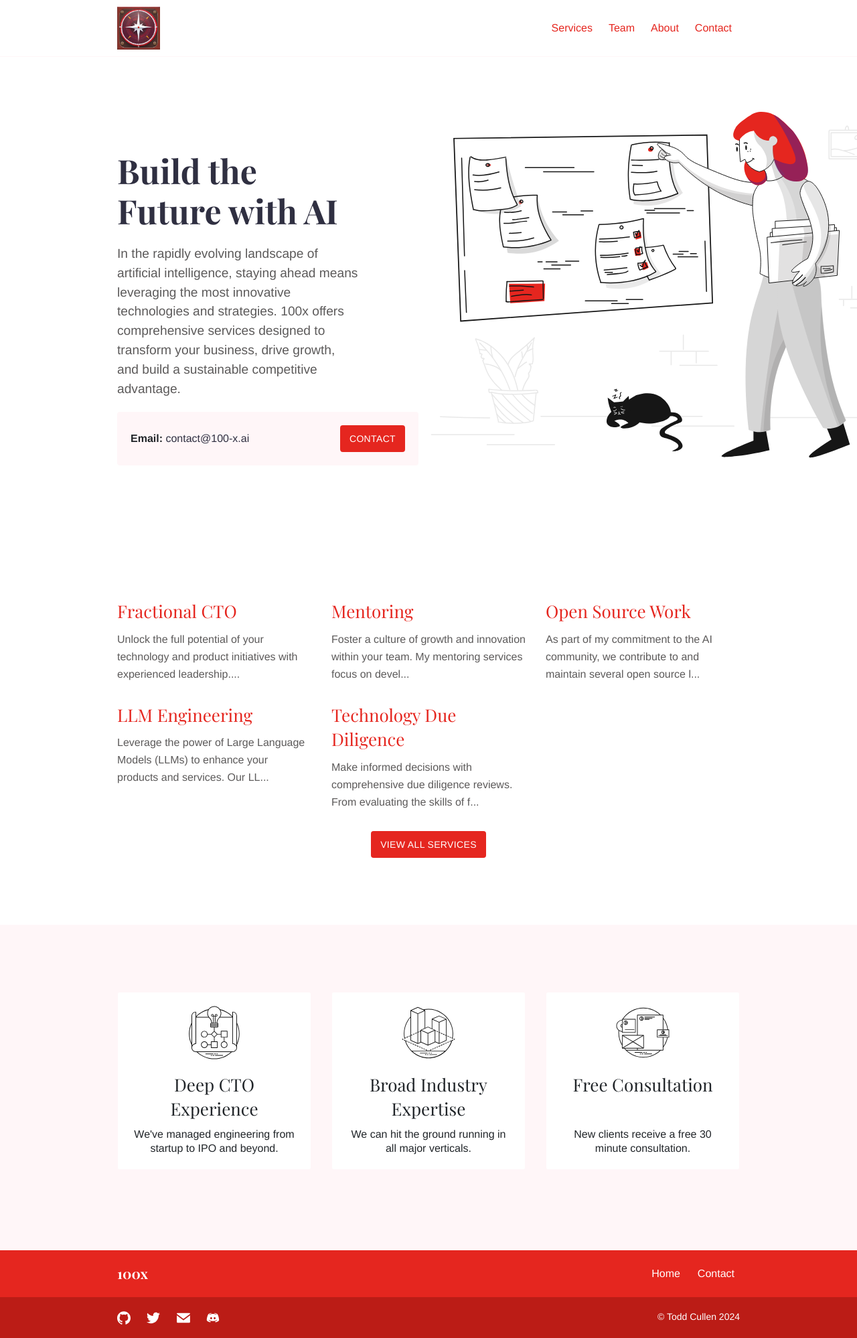
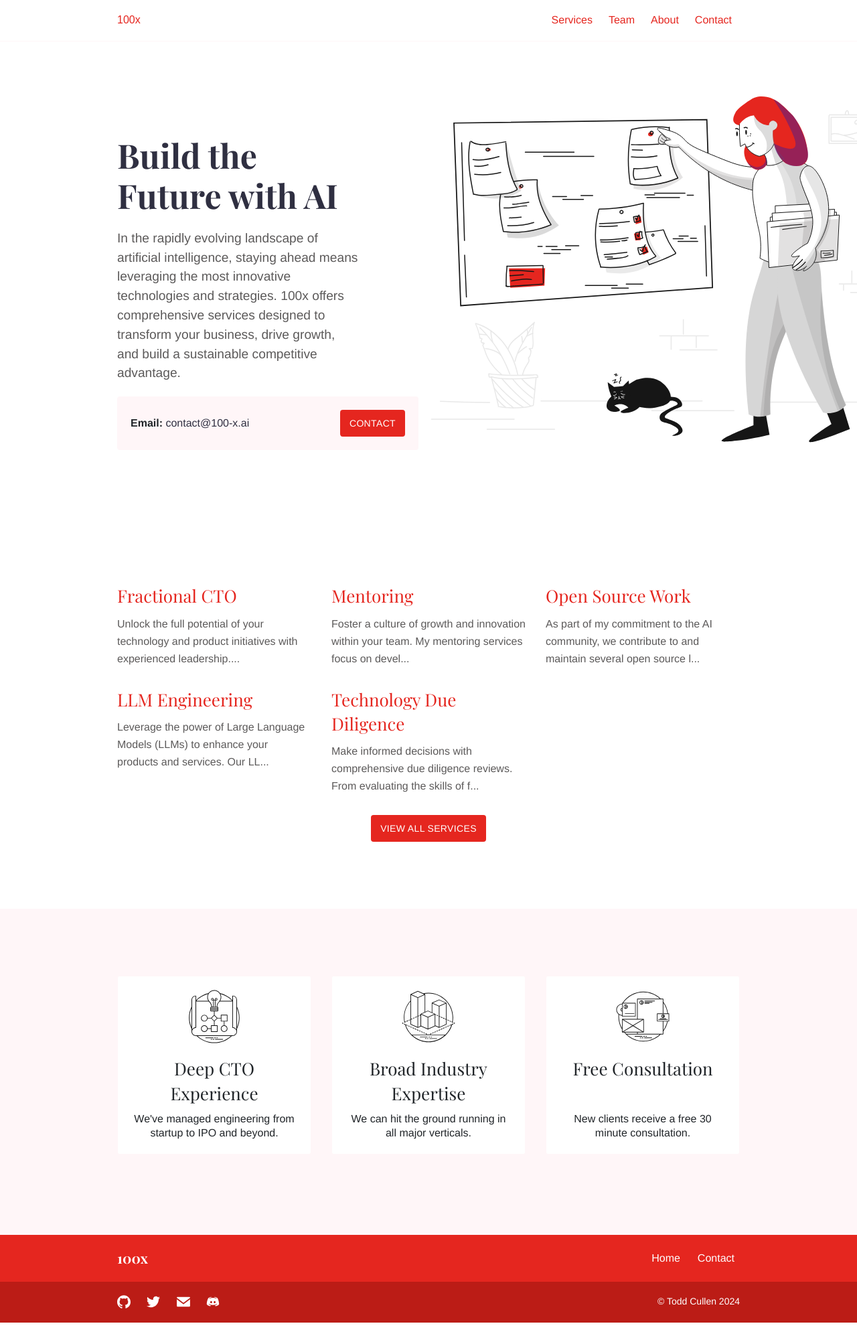
Before and after one commit to Shakakai/100x, a Jekyll site: the page built from index.md, in a window 1280 px wide. Shown: the whole page at 67% size. Built offline with Jekyll 4.4.1, drawn with Linux system fonts in a browser that asks for light colours; some web fonts are replaced; after the commit the page ends 1975 px from its top, so only the background shows below that.

Commit message:
adding a text logo

```diff
--- a/_includes/header.html
+++ b/_includes/header.html
@@ -1,10 +1,20 @@
 <div class='header'>
   <div class="container">
     <div class="logo">
-      <a href="/"><img width="{{ site.logo.desktop_width }}" height="{{ site.logo.desktop_height }}" alt="{{ site.title }}" src="{{ site.logo.desktop | relative_url }}" /></a>
+      <a href="https://www.100-x.ai/">
+        100x
+        <!--
+        <img width="{{ site.logo.desktop_width }}" height="{{ site.logo.desktop_height }}" alt="{{ site.title }}" src="{{ site.logo.desktop | relative_url }}" />
+        -->
+      </a>
     </div>
     <div class="logo-mobile">
-      <a href="/"><img width="{{ site.logo.mobile_width }}" height="{{ site.logo.mobile_height }}" alt="{{ site.title }}" src="{{ site.logo.mobile | relative_url }}" /></a>
+      <a href="https://www.100-x.ai/">
+        100x
+        <!--
+        <img width="{{ site.logo.mobile_width }}" height="{{ site.logo.mobile_height }}" alt="{{ site.title }}" src="{{ site.logo.mobile | relative_url }}" />
+        -->
+      </a>
     </div>
     {% include main-menu.html %}
     {% include hamburger.html %}
--- a/_layouts/default.html
+++ b/_layouts/default.html
@@ -9,7 +9,10 @@
   <!-- Google Fonts CDN -->
   <link rel="preconnect" href="https://fonts.googleapis.com">
   <link rel="preconnect" href="https://fonts.gstatic.com" crossorigin>
+  <!-- Font for Theme -->
   <link href="https://fonts.googleapis.com/css2?family=Playfair+Display:wght@400;700&display=swap" rel="stylesheet">
+  <!-- Font for Logo -->
+  <link href="https://fonts.googleapis.com/css2?family=Micro+5&display=swap" rel="stylesheet">
   <!-- Self host font -->
   <!-- <link rel="preload" href="{{ '/assets/fonts/playfair-display.woff2' | relative_url }}" as="font" type="font/woff2" crossorigin> -->
   <link href="{{ '/assets/css/style.css' | relative_url }}" rel="stylesheet">
--- a/assets/css/style.scss
+++ b/assets/css/style.scss
@@ -116,3 +116,17 @@ body {
     line-height: 1.3;
   }
 }
+
+.logo {
+  font-family: "Micro 5", sans-serif;
+  font-weight: 400;
+  font-style: normal;
+  color: $primary-dark;
+}
+
+.logo-mobile {
+  font-family: "Micro 5", sans-serif;
+  font-weight: 400;
+  font-style: normal;
+  color: $primary-dark;
+}
```
